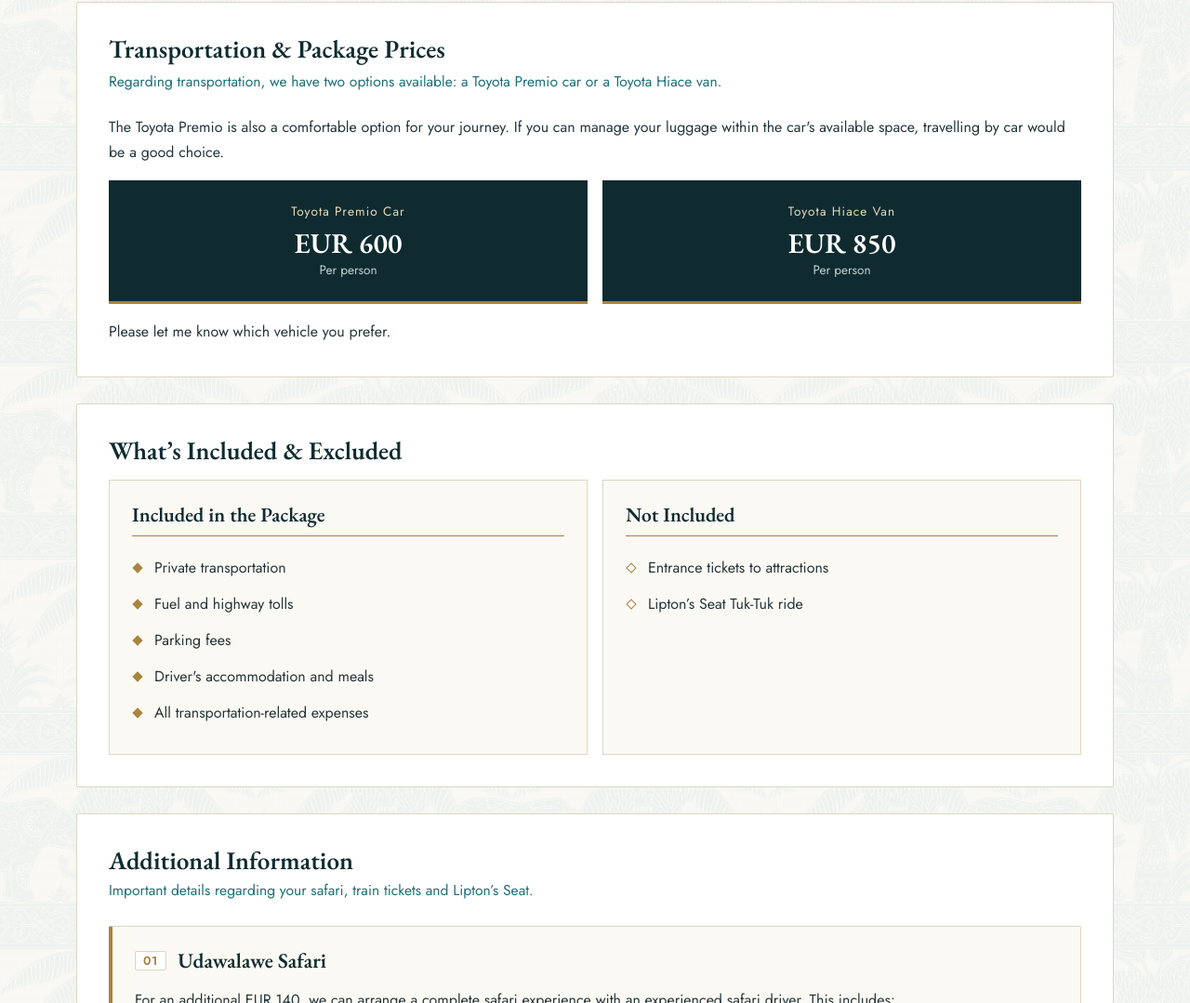
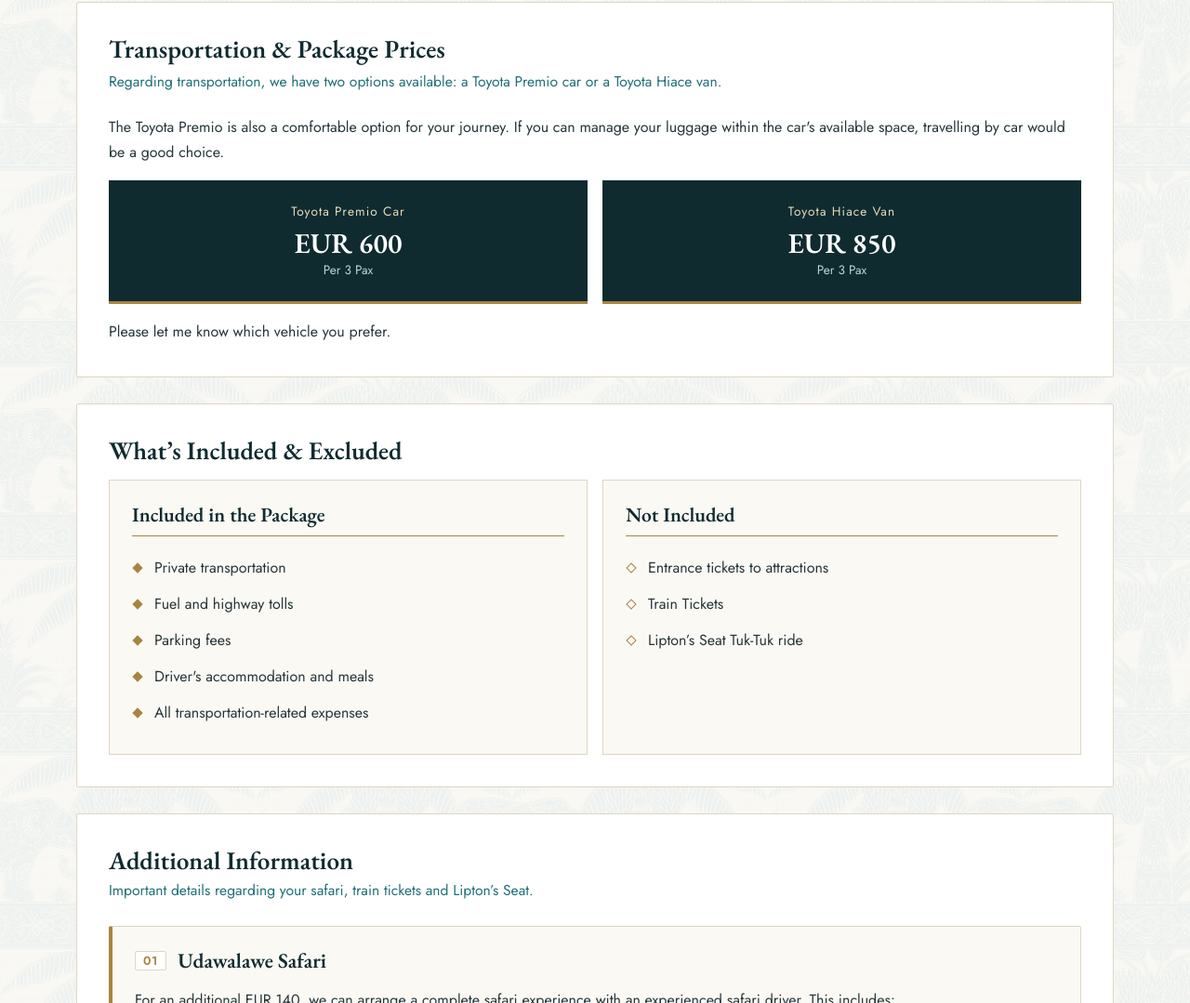
Before and after one commit to rantravelworkmailwork-dev/Dream-Island-Travels-Tours---Sri-Lanka-Family-Adventure-Wildlife-Tour, a plain HTML site: page index.html in a window 1280 px wide. Shown: the part 2747-3826 px from the top of the page at 93% size. Drawn offline with nearby package versions, Linux system fonts and the light colour scheme.

Commit message:
Update index.html

```diff
--- a/index.html
+++ b/index.html
@@ -329,8 +329,8 @@
       <p class="section-sub">Regarding transportation, we have two options available: a Toyota Premio car or a Toyota Hiace van.</p>
       <p>The Toyota Premio is also a comfortable option for your journey. If you can manage your luggage within the car's available space, travelling by car would be a good choice.</p>
       <div class="row g-3 mb-3">
-        <div class="col-md-6"><div class="fact"><span class="fact-label">Toyota Premio Car</span><span class="fact-value">EUR 600</span><span class="fact-note">Per person</span></div></div>
-        <div class="col-md-6"><div class="fact"><span class="fact-label">Toyota Hiace Van</span><span class="fact-value">EUR 850</span><span class="fact-note">Per person</span></div></div>
+        <div class="col-md-6"><div class="fact"><span class="fact-label">Toyota Premio Car</span><span class="fact-value">EUR 600</span><span class="fact-note">Per 3 Pax</span></div></div>
+        <div class="col-md-6"><div class="fact"><span class="fact-label">Toyota Hiace Van</span><span class="fact-value">EUR 850</span><span class="fact-note">Per 3 Pax</span></div></div>
       </div>
       <p class="mb-0">Please let me know which vehicle you prefer.</p>
     </section>
@@ -356,6 +356,7 @@
             <h5>Not Included</h5>
             <ul class="package-list">
               <li>Entrance tickets to attractions</li>
+              <li>Train Tickets</li>
               <li>Lipton’s Seat Tuk-Tuk ride</li>
             </ul>
           </div>
```
